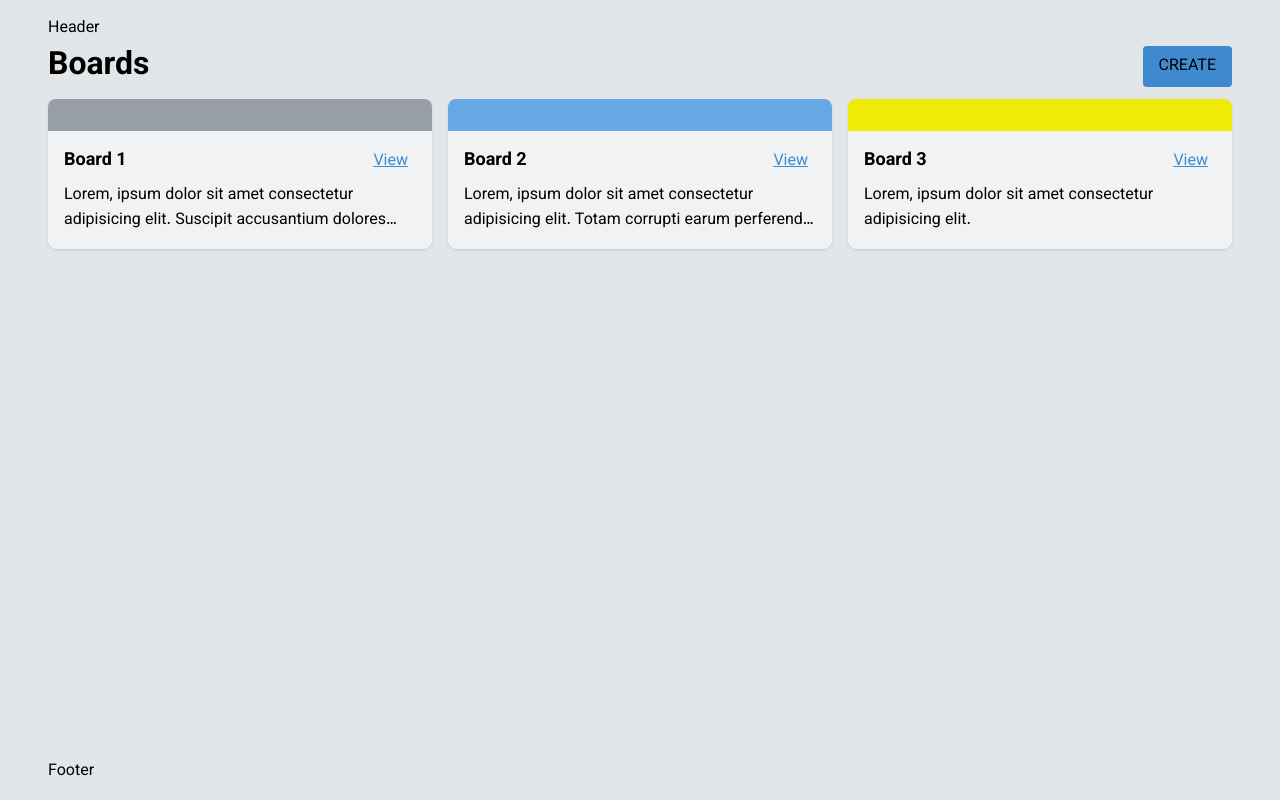
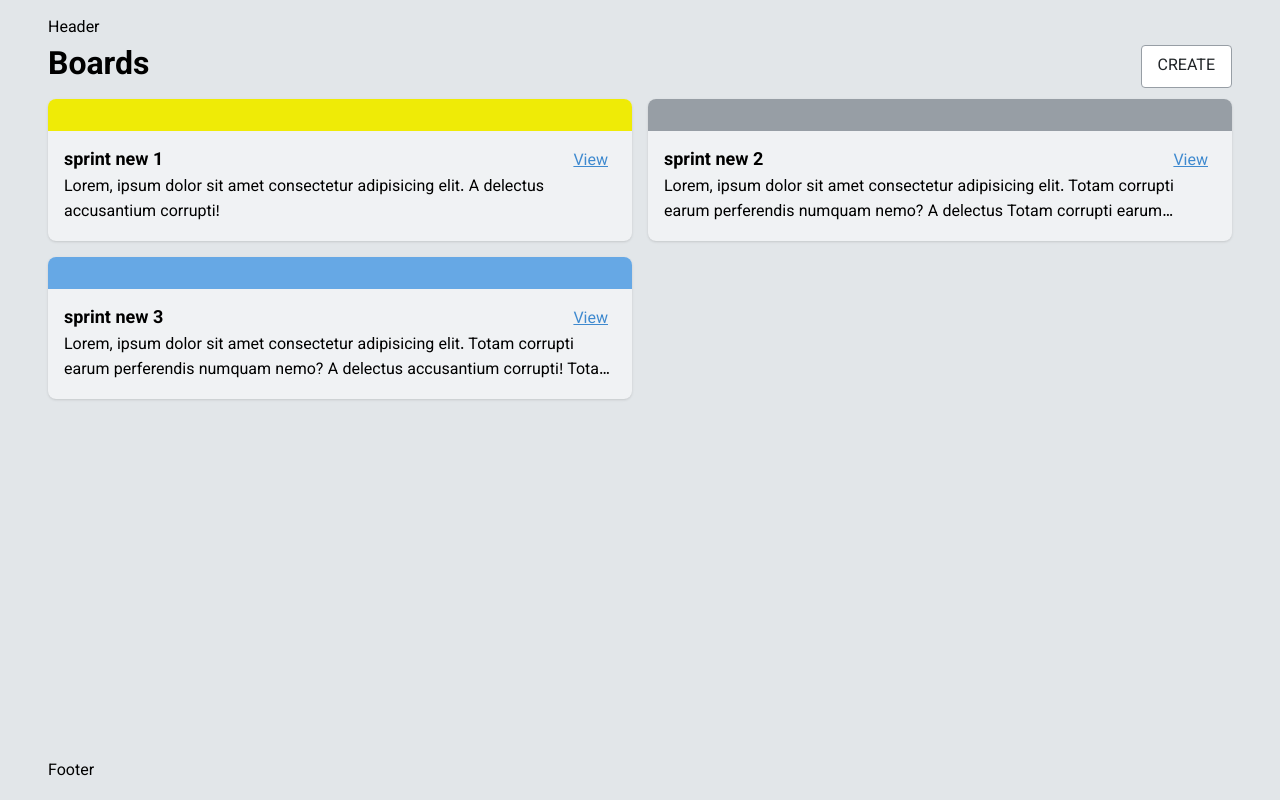
Before and after one commit to amir3321/react-learn, a React (Vite) app: page / in a window 1280 px wide. Built offline with nearby package versions, Linux system fonts and the light colour scheme.

Commit message:
add button component

```diff
--- a/src/App.module.css
+++ b/src/App.module.css
@@ -18,72 +18,19 @@
             .title{
 
             }
-            button{
-                background-color:var(--color-primary) ;
-                color:var(--color-primar-contrast);
 
-                padding: 0.5rem 1rem;
-                border: none;
-                border-radius: var(--border-radius-1);
-                text-transform: uppercase;
-                transition: 500ms cubic-bezier(0.16, 1, 0.3, 1);
-                /* transition-property: backgrond-color,; */
-            }
         }
         .boards{
             list-style: none;
             display: grid;
-            grid-template-columns: repeat(auto-fill,minmax(20rem,1fr));
+            grid-template-columns: repeat(auto-fill,minmax(25rem,1fr));
             gap:1rem;
 
 
 
 
             > li{
-                .board{
-                    background-color: var(--color-surface-2);
-                    box-shadow: var(--shadow-2);
-                    block-size:100%;
-                    border-radius: var(--border-radius-2);
 
-
-
-
-                    .cover{
-                        background-color: var(--color-main);
-                        min-block-size: 2rem;
-                        border-start-start-radius: inherit;
-                        border-start-end-radius: inherit;
-
-                    }
-                    .content{
-                        padding: 1rem;
-                        .header{
-                            display: flex;
-                            align-items: center;
-                            justify-content: space-between;
-                            gap: 1rem;
-                            margin-inline-end: 0.5rem;
-                            .title{
-                                font-size: var(--fz-500);
-                                font-weight: 700;
-
-                            }
-                            a{
-
-                            }
-                        }
-                        .description{
-                            display: -webkit-box;
-                            -webkit-line-clamp: 2;
-                            -webkit-box-orient: vertical;
-                            overflow: hidden;
-
-                    }
-                    }
-
-
-                }
             }
 
 
--- a/src/App.tsx
+++ b/src/App.tsx
@@ -1,7 +1,10 @@
 import { type ReactNode } from "react";
 
 import styles from "./App.module.css";
-import clsx from "clsx";
+
+import { BoardCard } from "./components/BoardCard/BoardCard";
+import { Button } from "./components/Button/Button";
+
 
 export default function App(): ReactNode {
   return (
@@ -10,56 +13,44 @@ export default function App(): ReactNode {
       <main>
         <div className={styles.header}>
           <h1 className={styles.title}>Boards</h1>
-          <button>Create</button>
+          <Button variant="outlined" color="default">Create</Button>
         </div>
         <ul className={styles.boards}>
           <li>
-            <div className={clsx(styles.board , 'gray')}>
-              <div className={styles.cover }></div>
-              <div className={styles.content}>
-                <div className={styles.header}>
-                  <div className={styles.title}>Board 1</div>
-                  <a href="/board">View</a>
-                </div>
-                <p className={styles.description}>
-                  Lorem, ipsum dolor sit amet consectetur adipisicing elit.
-                  Suscipit accusantium dolores culpa consequuntur iste
-                  consequatur eum error quaerat deserunt dicta! Totam corrupti
-                  earum perferendis numquam nemo? A delectus accusantium
-                  corrupti!
-                </p>
-              </div>
-            </div>
+
+             <BoardCard
+             id={1}
+             title="sprint new 1"
+             description="Lorem, ipsum dolor sit amet consectetur adipisicing elit.
+                   A delectus
+                  accusantium corrupti!"
+              color="yellow"
+             />
+
           </li>
           <li>
-            <div className={clsx(styles.board , 'blue')}>
-              <div className={styles.cover}></div>
-              <div className={styles.content}>
-                <div className={styles.header}>
-                  <div className={styles.title}>Board 2</div>
-                  <a href="/board">View</a>
-                </div>
-                <p className={styles.description}>
-                  Lorem, ipsum dolor sit amet consectetur adipisicing elit.
+            <BoardCard
+             id={1}
+             title="sprint new 2"
+             description="Lorem, ipsum dolor sit amet consectetur adipisicing elit.
                   Totam corrupti earum perferendis numquam nemo? A delectus
-                  accusantium corrupti!
-                </p>
-              </div>
-            </div>
+                  Totam corrupti earum perferendis numquam nemo? A delectus
+                  accusantium corrupti!"
+              color="gray"
+             />
           </li>
           <li>
-            <div className={clsx(styles.board , 'yellow')}>
-              <div className={styles.cover}></div>
-              <div className={styles.content}>
-                <div className={styles.header}>
-                  <div className={styles.title}>Board 3</div>
-                  <a href="/board">View</a>
-                </div>
-                <p className={styles.description}>
-                  Lorem, ipsum dolor sit amet consectetur adipisicing elit.
-                </p>
-              </div>
-            </div>
+             <BoardCard
+             id={1}
+             title="sprint new 3"
+             description="Lorem, ipsum dolor sit amet consectetur adipisicing elit.
+                  Totam corrupti earum perferendis numquam nemo? A delectus
+                  accusantium corrupti! Totam corrupti earum perferendis numquam nemo? A delectus
+                  accusantium corrupti!Totam corrupti earum perferendis numquam nemo? A delectus
+                  accusantium corrupti!Totam corrupti earum perferendis numquam nemo? A delectus
+                  accusantium corrupti!"
+              color="blue"
+             />
           </li>
         </ul>
       </main>
--- /dev/null
+++ b/src/components/BoardCard/BoardCard.module.css
@@ -0,0 +1,44 @@
+.board-card{
+                    background-color: var(--color-surface-2);
+                    box-shadow: var(--shadow-2);
+                    block-size:100%;
+                    border-radius: var(--border-radius-2);
+
+
+
+
+                    .cover{
+                        background-color: var(--color-main);
+                        min-block-size: 2rem;
+                        border-start-start-radius: inherit;
+                        border-start-end-radius: inherit;
+
+                    }
+                    .content{
+                        padding: 1rem;
+                        .header{
+                            display: flex;
+                            align-items: center;
+                            justify-content: space-between;
+                            gap: 1rem;
+                            margin-inline-end: 0.5rem;
+                            .title{
+                                font-size: var(--fz-500);
+                                font-weight: 700;
+
+                            }
+                            a{
+
+                            }
+                        }
+                        .description{
+                            display: -webkit-box;
+                            -webkit-line-clamp: 2;
+                            -webkit-box-orient: vertical;
+                            overflow: hidden;
+
+                    }
+                    }
+
+
+                }
--- /dev/null
+++ b/src/components/BoardCard/BoardCard.tsx
@@ -0,0 +1,33 @@
+import styles from './BoardCard.module.css';
+import clsx from 'clsx';
+import type { ReactNode } from 'react';
+
+type BoardColor="gray"|"blue"|"green"|"yellow"|"orange"|"red";
+
+type props={
+  id:number;
+  title:string;
+  description:string;
+  color:BoardColor;
+
+
+}
+
+export const BoardCard = ({title,description,color}:props): ReactNode => {
+  return (
+    <>
+      <div className={clsx( styles['board-card'],color)}>
+         <div className={styles.cover }></div>
+              <div className={styles.content}>
+                <div className={styles.header}>
+                  <div className={styles.title}>{title}</div>
+                  <a href="/board">View</a>
+                </div>
+                <p className={styles.description}>
+                  {description}
+                </p>
+              </div>
+      </div>
+    </>
+  );
+}
--- /dev/null
+++ b/src/components/Button/Button.module.css
@@ -0,0 +1,63 @@
+.button{
+
+                border-radius: var(--border-radius-1);
+                border: none;
+                padding: 0.5rem 1rem;
+                text-transform: uppercase;
+                transition: 500ms cubic-bezier(0.16, 1, 0.3, 1);
+                transition-property: background-color,border-color;
+                cursor:pointer;
+
+                &.solid{
+                    background-color: var(--background-color);
+                    color:var(--color);
+                    &.default{
+                        --background-color:var(--color-gray-4);
+                        --color:var(--color-gray-9);
+                        --background-color-hover:var(--color-gray-6);
+
+                    }
+                     &.primary{
+                        --background-color:var(--color-primary);
+                        --color:var(--color-primary-contrast);
+                        --background-color-hover:var(--color-primary-dark);
+
+                    }
+                    &:hover{
+                        background-color:var(--background-color-hover);
+                        transition-duration: 250ms;
+
+
+                    }
+
+                }
+
+                 &.outlined{
+                    background-color: var(--background-color);
+                    color:var(--color);
+                    border: 1px solid var(--border-color);
+
+
+                    &.default{
+                        --background-color:var(--color-white);
+                        --color:var(--color-gray-9);
+                        --border-color:var(--color-gray-6);
+                        --background-color-hover:var(--color-gray-1);
+
+                    }
+                     &.primary{
+                        --background-color:var(--color-white);
+                        --color:var(--color-primary);
+                        --border-color:var(--color-primary);
+                        --background-color-hover:var(--color-blue-0);
+
+                    }
+                    &:hover{
+                        background-color:var(--background-color-hover);
+                        transition-duration: 250ms;
+
+
+                    }
+
+                }
+}
--- /dev/null
+++ b/src/components/Button/Button.tsx
@@ -0,0 +1,31 @@
+import styles from "./Button.module.css";
+import clsx from "clsx";
+import type { ComponentProps, ReactNode } from "react";
+
+type props = ComponentProps<"button"> & {
+  color?: "default" | "primary";
+  variant?: "solid" | "outlined";
+};
+export const Button = ({
+  className,
+  variant = "solid",
+  color = "default",
+  children,
+  ...otherProps
+}: props): ReactNode => {
+  return (
+    <>
+      <button
+        className={clsx(
+          styles["button"],
+          styles[variant],
+          styles[color],
+          className,
+        )}
+        {...otherProps}
+      >
+        {children}
+      </button>
+    </>
+  );
+};
--- a/src/styles/colors.css
+++ b/src/styles/colors.css
@@ -5,6 +5,7 @@
     --color-gray-0:hsl(210,17%,98%);
     --color-gray-1:hsl(210,17%,95%);
      --color-gray-3:hsl(210,14%,90%);
+        --color-gray-4:hsl(210,12%,80%);
      --color-gray-6:hsl(210,7%,62%);
     --color-gray-9:hsl(210,9%,14%);
 
```
